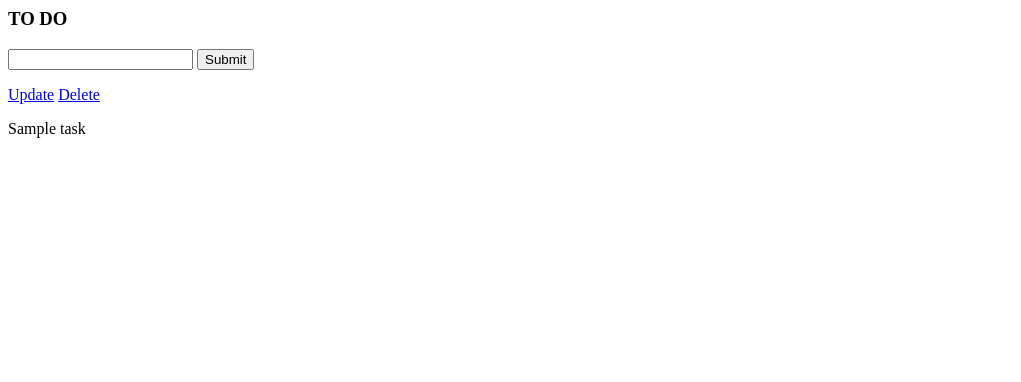
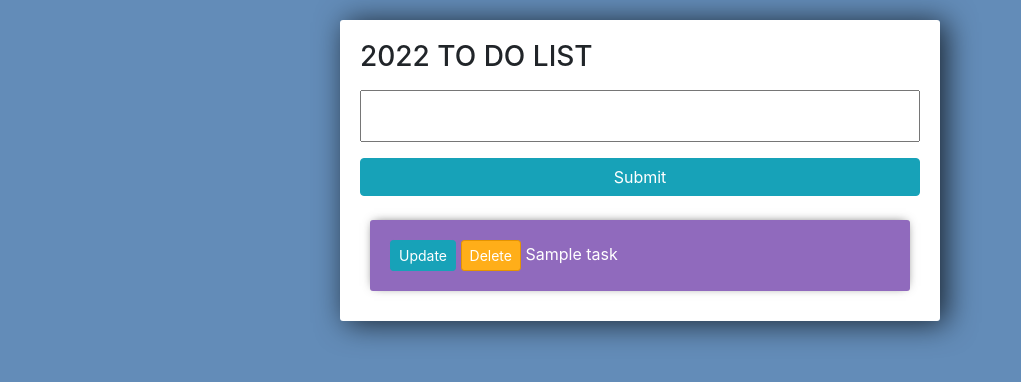
Before and after one commit to elsiepractice/django_to_do_app, a Django app: template todo/tasks/templates/tasks/list.html in a window 1280 px wide. Shown: the top 382 px of the page, without its empty margins (0-1021 px from the left). Run offline with Django 3.2, Linux system fonts and the light colour scheme; the template is opened without the code that fills it: most values are stand-ins (such as "Sample title", 1, 10 or a date in 2020); form fields are guessed from the names that the template uses; some libraries are stand-ins or nearby versions.

Commit message:
complete cross line and beautify website

```diff
--- a/todo/tasks/forms.py
+++ b/todo/tasks/forms.py
@@ -4,6 +4,7 @@ from django.forms import ModelForm
 from .models import *
 
 class TaskForm(forms.ModelForm):
+    title=forms.CharField(widget= forms.TextInput(attrs={'placeholder':'Add new task...'}))
 
     class Meta:
         model = Task
--- a/todo/tasks/templates/tasks/list.html
+++ b/todo/tasks/templates/tasks/list.html
@@ -1,15 +1,67 @@
-<h3>TO DO</h3>
+<link rel="stylesheet"
+href="https://stackpath.bootstrapcdn.com/bootstrap/4.3.1/css/bootstrap.min.css"
+integrity="sha384-ggOyR0iXCbMQv3Xipma34MD+dH/1fQ784/j6cY/iJTQUOhcWr7x9JvoRxT2MZw1T"
+crossorigin="anonymous">
+<style>
+	body{
+		background-color: #638CB8;
+	}
+	input{
+		width: 100%;
+		padding: 12px 20px;
+		margin: 8px 0;
+		box-sizing: border-box;
+	}
+	input::placeholder {
+	  color: #d3d3d3;
+	}
+	.submit{
+		background-color: #6BA3E8;
+	}
+	.center-column{
+		width:600px;
+		margin: 20px auto;
+		padding:20px;
+		background-color: #fff;
+		border-radius: 3px;
+		box-shadow: 6px 2px 30px 0px rgba(0,0,0,0.75);
+	}
+	.item-row{
+		background-color: #906abd;
+		margin: 10px;
+		padding: 20px;
+		border-radius: 3px;
+		color: #fff;
+		font-size: 16px;
+		box-shadow: 0px -1px 10px -4px rgba(0,0,0,0.75);
+	}
+	.btn-danger{
+		background-color: #ffae19;
+		border-color: #e59400;
+	}
+</style>
 
+<div class="center-column">
+    <h3>2022 TO DO LIST</h3>
     <form method="POST" action="/">
         {% csrf_token %}
         {{form.title}}
-    <input type="submit" name="Create Task">
+        <input class="btn btn-info" type="submit" name="Create Task">
     </form>
 
+    <div class="todo-list">
+
     {% for task in tasks %}
-    <div>
-        <a href="{% url 'update_task' task.id %}">Update</a>
-        <a href="{% url 'delete' task.id %}">Delete</a>
-        <p>{{task}}</p>
+        <div class="item-row">
+            <a class="btn btn-sm btn-info" href="{% url 'update_task' task.id %}">Update</a>
+            <a class="btn btn-sm btn-danger" href="{% url 'delete' task.id %}">Delete</a>
+
+            {% if task.complete == True %}
+            <strike>{{task}}</strike>
+            {% else %}
+            <span>{{task}}</span>
+            {% endif %}
         </div>
     {% endfor %}
+    </div>
+</div>
```
Lines whose indentation alone changed are shown as unchanged.
